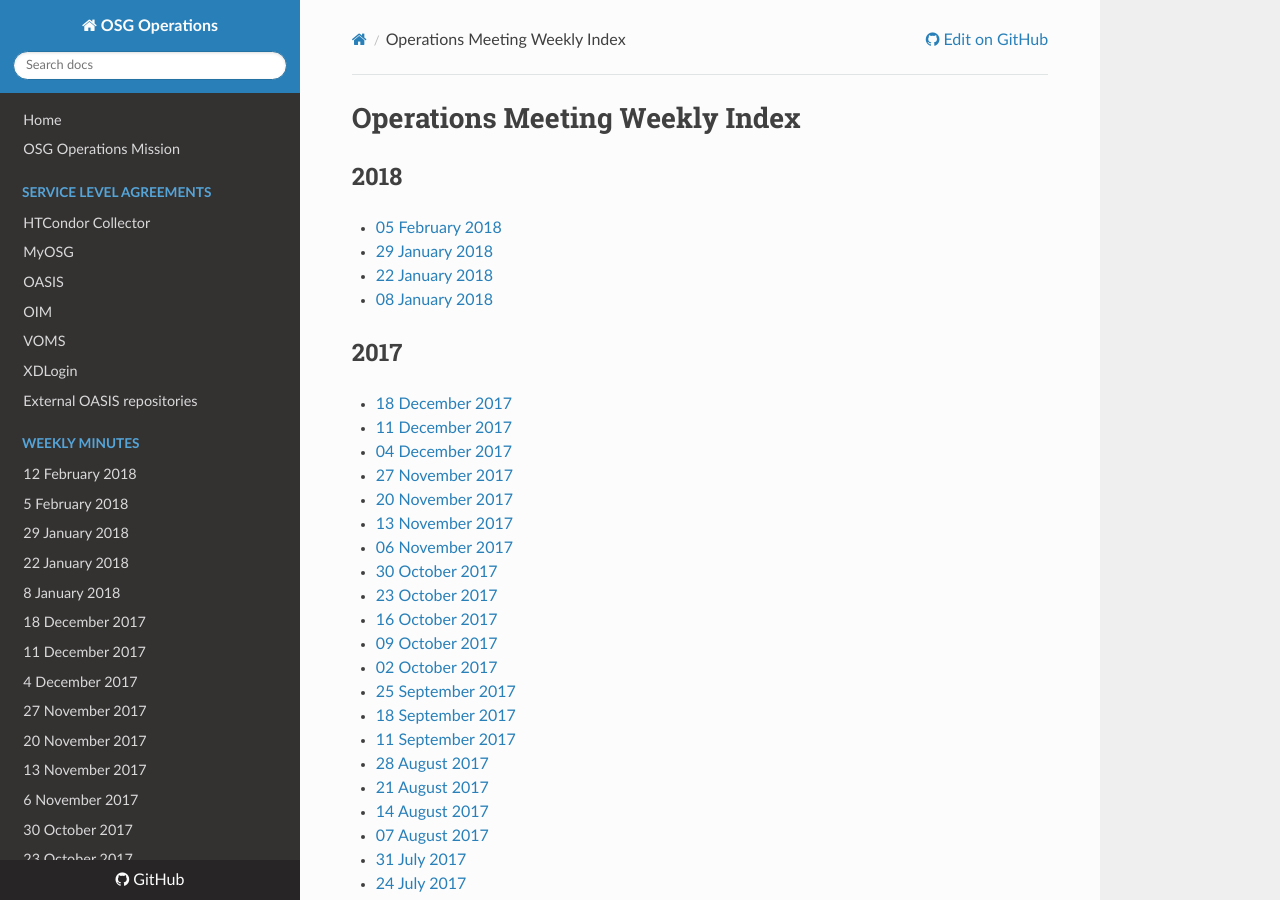
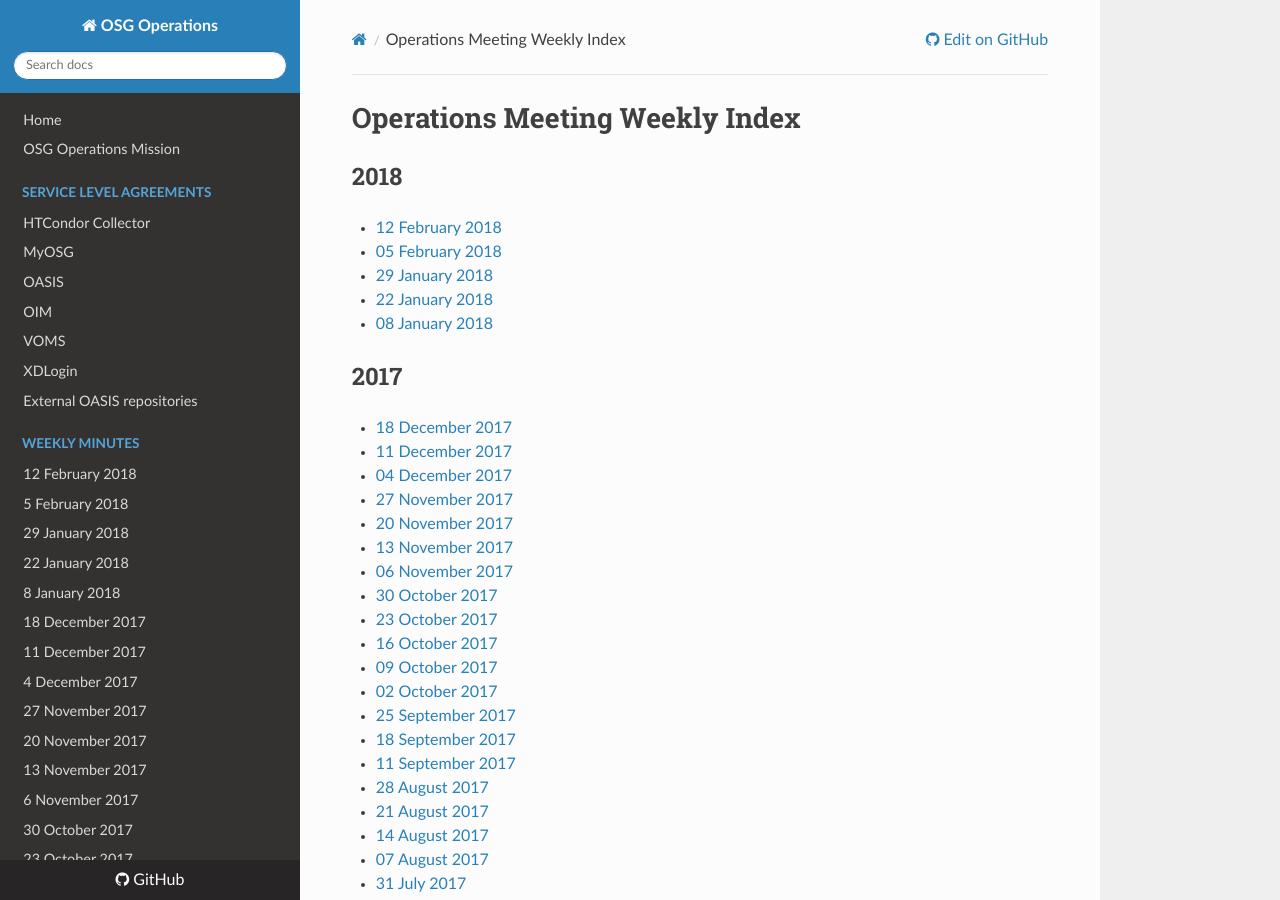
Before and after one commit to osg-htc/operations, an MkDocs documentation site: the page built from docs/WeeklyMinutes/MeetingIndex.md, in a window 1280 px wide and 900 px high. Built offline with MkDocs 1.6.1, drawn with Linux system fonts in a browser that asks for light colours; nearby versions of some CDN libraries; old or Windows-style settings are respelled for this version of MkDocs.

Commit message:
Update MeetingIndex.md

```diff
--- a/docs/WeeklyMinutes/MeetingIndex.md
+++ b/docs/WeeklyMinutes/MeetingIndex.md
@@ -1,6 +1,7 @@
 # Operations Meeting Weekly Index
 
 ## 2018
+   * [12 February 2018](12Feb2018.md)
    * [05 February 2018](05Feb2018.md)
    * [29 January 2018](29Jan2018.md)
    * [22 January 2018](22Jan2018.md)
```
